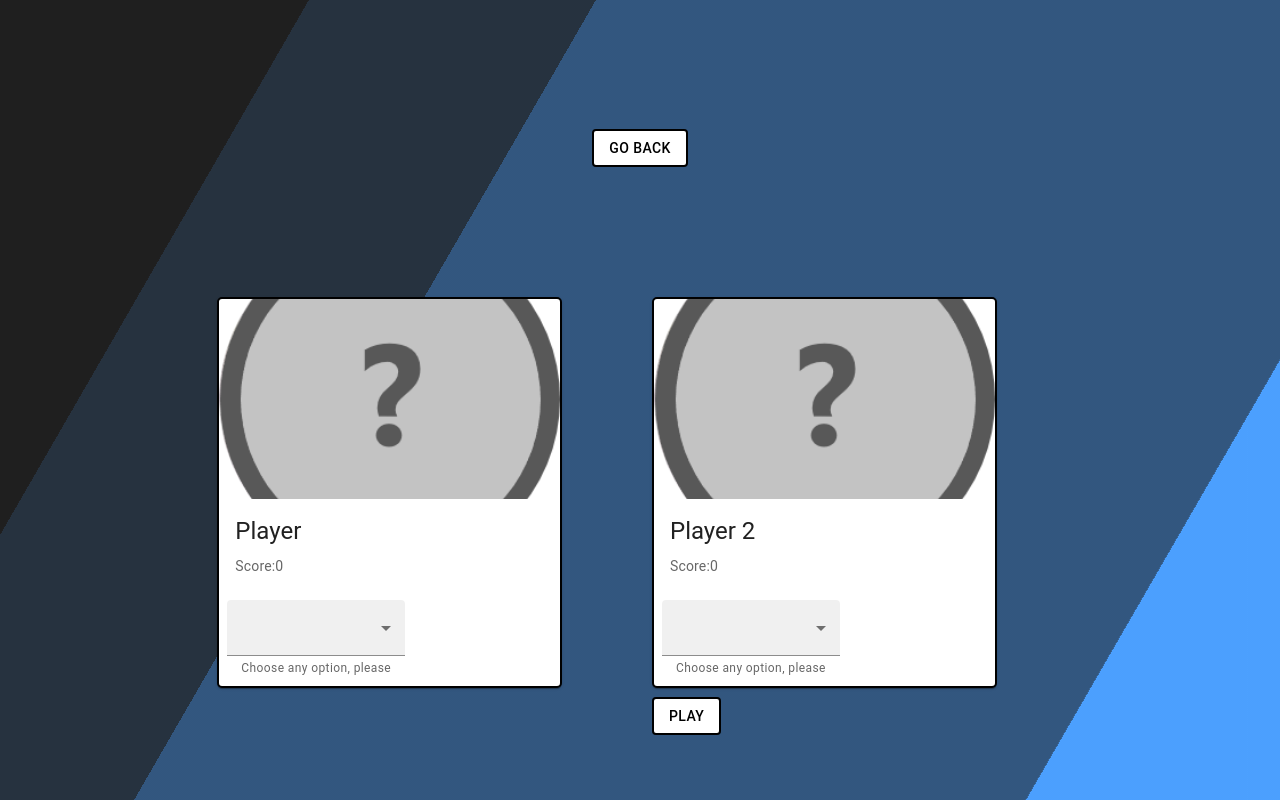
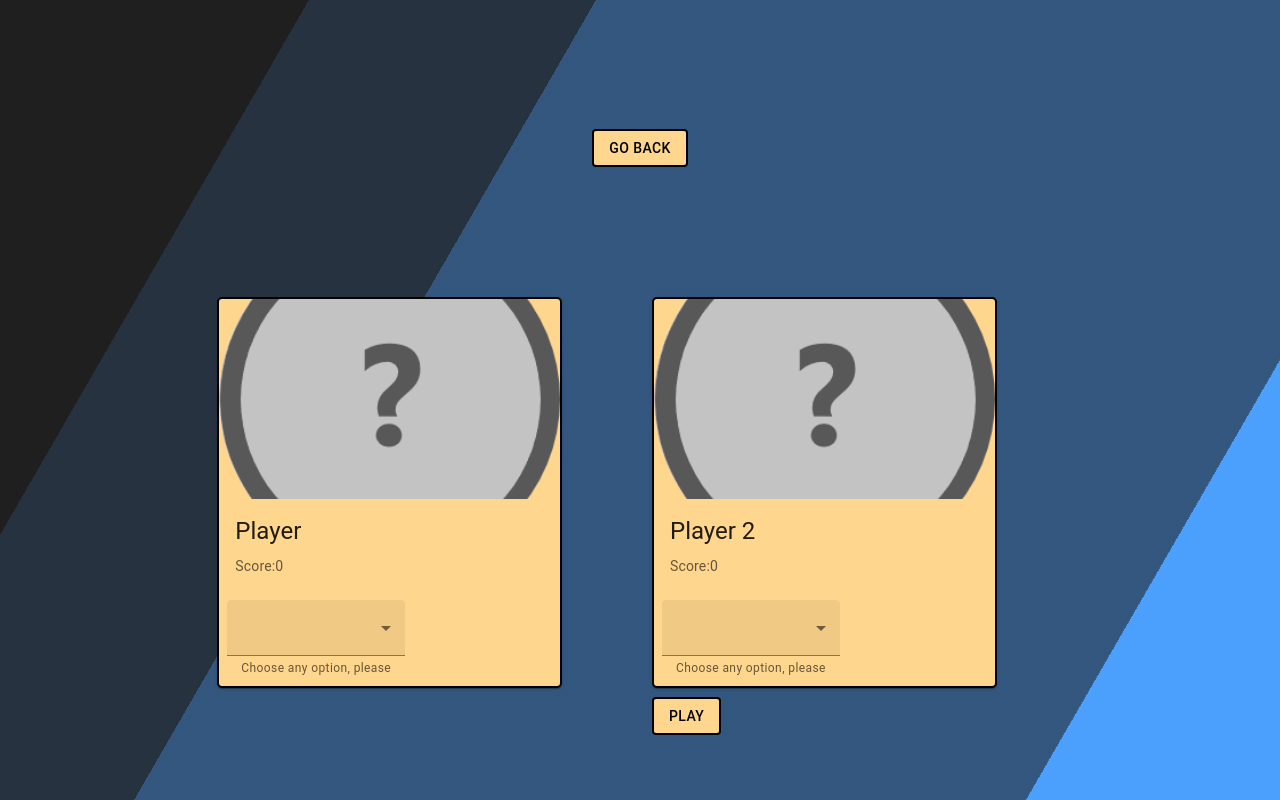
Before and after one commit to AbrSantiago/unq-ui-santiago-abregu-trabajo-final, a React (Create React App) app in the folder tp-final/: page /pvp in a window 1280 px wide. Built offline with nearby package versions, Linux system fonts and the light colour scheme.

Commit message:
Color update

```diff
--- a/tp-final/src/components/card/index.jsx
+++ b/tp-final/src/components/card/index.jsx
@@ -16,7 +16,7 @@ const MediaCard = ({ title, description, children, image }) => {
     <Card
       sx={{
         maxWidth: 345,
-        backgroundColor: "white",
+        backgroundColor: "#ffd68d",
         borderRadius: "5px",
         border: "2px solid black",
       }}
--- a/tp-final/src/components/pve/index.jsx
+++ b/tp-final/src/components/pve/index.jsx
@@ -100,7 +100,7 @@ const PVE = () => {
             color: "black",
             color: "black",
             border: "2px solid black",
-            backgroundColor: "white",
+            backgroundColor: "#ffd68d",
           }}
         />
         <Grid
@@ -154,7 +154,7 @@ const PVE = () => {
                 marginTop: "2%",
                 color: "black",
                 border: "2px solid black",
-                backgroundColor: "white",
+                backgroundColor: "#ffd68d",
               }}
             />
           </Grid>
--- a/tp-final/src/components/pvp/index.jsx
+++ b/tp-final/src/components/pvp/index.jsx
@@ -106,7 +106,7 @@ const PVE = () => {
             color: "black",
             color: "black",
             border: "2px solid black",
-            backgroundColor: "white",
+            backgroundColor: "#ffd68d",
           }}
         />
         <Grid
@@ -183,7 +183,7 @@ const PVE = () => {
                 marginTop: "2%",
                 color: "black",
                 border: "2px solid black",
-                backgroundColor: "white",
+                backgroundColor: "#ffd68d",
               }}
             />
           </Grid>
```
